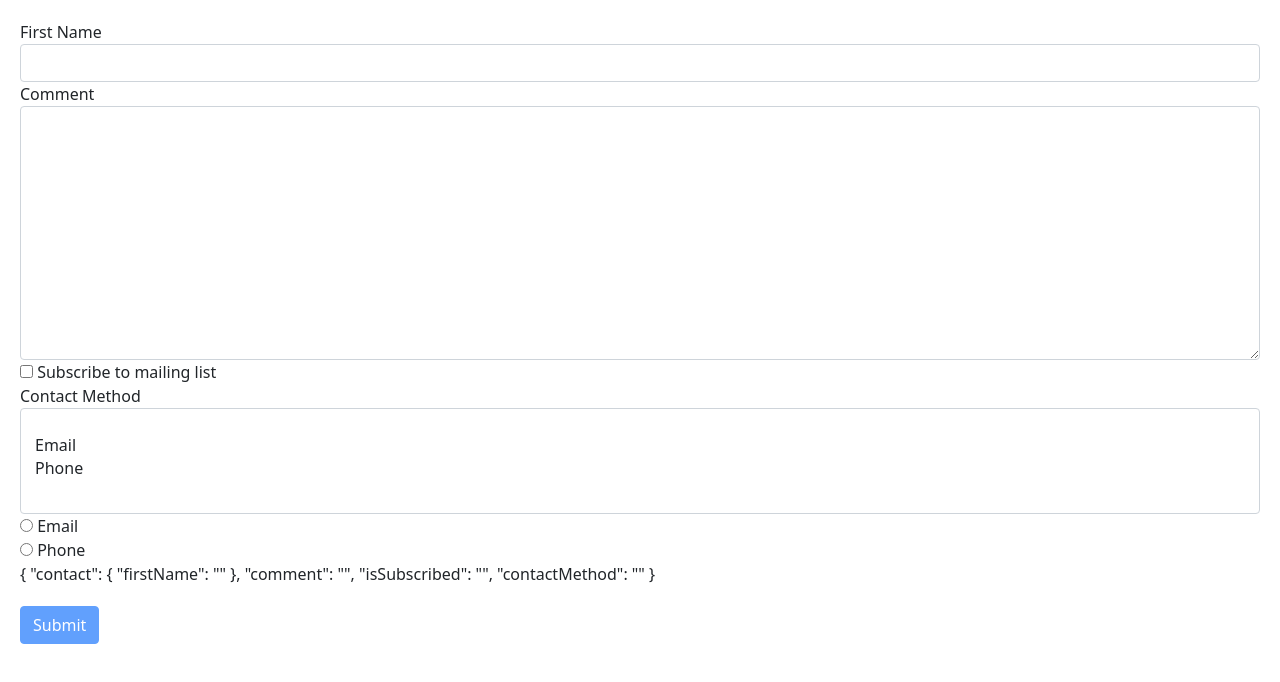
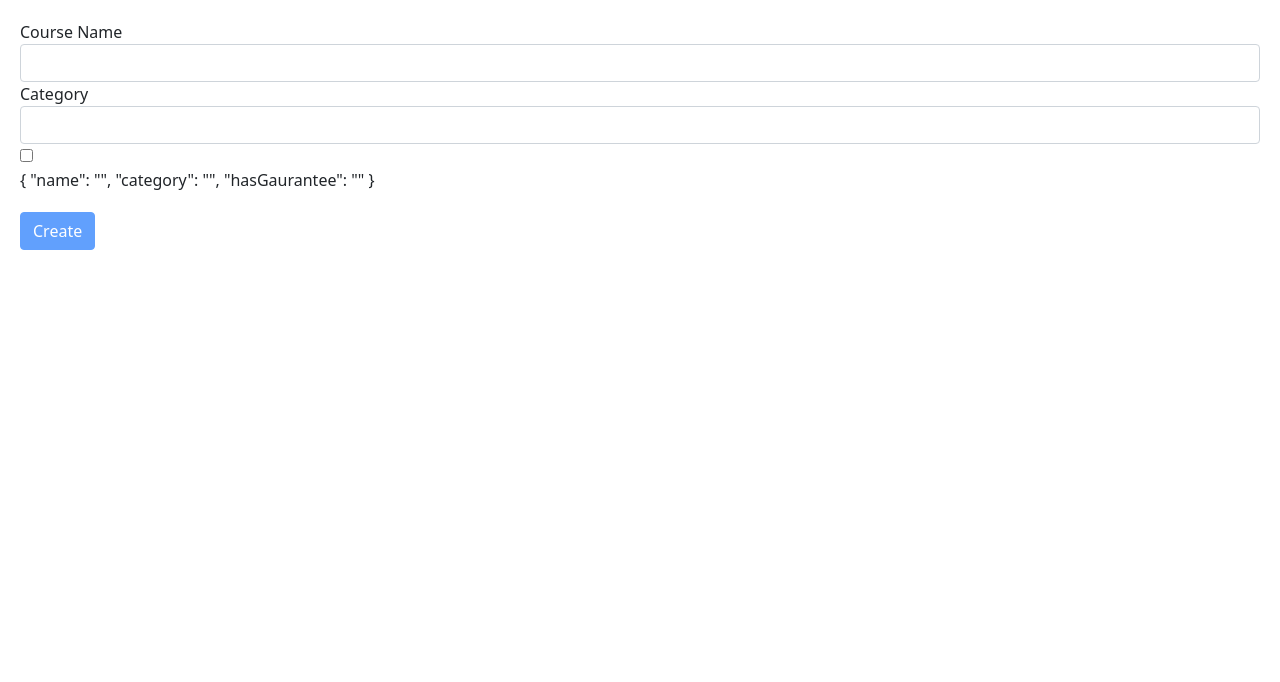
Before and after one commit to ajisrael/mosh-angular, an Angular app in the folder hello-world/: page / in a window 1280 px wide. Shown: the top 682 px of the page. Built offline with nearby package versions, Linux system fonts and the light colour scheme.

Commit message:
template driven forms assignment

```diff
--- a/hello-world/src/app/app.component.html
+++ b/hello-world/src/app/app.component.html
@@ -1 +1 @@
-<contact-form></contact-form>
+<course-form></course-form>
--- a/hello-world/src/app/app.module.ts
+++ b/hello-world/src/app/app.module.ts
@@ -14,6 +14,7 @@ import { LikeComponent } from './like/like.component';
 import { InputFormatDirective } from './input-format.directive';
 import { ZippyComponent } from './zippy/zippy.component';
 import { ContactFormComponent } from './contact-form/contact-form.component';
+import { CourseFormComponent } from './course-form/course-form.component';
 
 @NgModule({
   declarations: [
@@ -27,6 +28,7 @@ import { ContactFormComponent } from './contact-form/contact-form.component';
     InputFormatDirective,
     ZippyComponent,
     ContactFormComponent,
+    CourseFormComponent,
   ],
   imports: [BrowserModule, AppRoutingModule, FormsModule],
   providers: [CoursesService],
--- /dev/null
+++ b/hello-world/src/app/course-form/course-form.component.html
@@ -0,0 +1,41 @@
+<form #f="ngForm">
+  <div class="form-group">
+    <label for="name">Course Name</label>
+    <input
+      required
+      minlength="5"
+      maxlength="32"
+      ngModel
+      name="name"
+      #courseName="ngModel"
+      id="name"
+      type="text"
+      class="form-control"
+    />
+    <div
+      class="alert alert-danger"
+      *ngIf="courseName.touched && !courseName.valid"
+    >
+      <div *ngIf="courseName.errors?.required">Course name is required</div>
+      <div *ngIf="courseName.errors?.minlength">
+        Course name should be minimum
+        {{ courseName.errors?.minlength.requiredLength }} characters.
+      </div>
+    </div>
+  </div>
+  <div class="form-group">
+    <label for="category">Category</label>
+    <select ngModel name="category" id="category" class="form-control">
+      <option *ngFor="let category of categories" [value]="category.id">
+        {{ category.name }}
+      </option>
+    </select>
+  </div>
+  <div class="checkbox">
+    <label><input ngModel name="hasGaurantee" type="checkbox" /></label>
+  </div>
+  <p>
+    {{ f.value | json }}
+  </p>
+  <button class="btn btn-primary mt-1" [disabled]="!f.valid">Create</button>
+</form>
--- /dev/null
+++ b/hello-world/src/app/course-form/course-form.component.ts
@@ -0,0 +1,15 @@
+import { Component } from '@angular/core';
+
+@Component({
+  selector: 'course-form',
+  templateUrl: './course-form.component.html',
+  styleUrls: ['./course-form.component.css'],
+})
+export class CourseFormComponent {
+  categories = [
+    { id: 0, name: '' },
+    { id: 1, name: 'Development' },
+    { id: 2, name: 'Art' },
+    { id: 3, name: 'Languages' },
+  ];
+}
```
Also changed, not shown: hello-world/src/app/course-form/course-form.component.css (added), 1 other file (tests, documents, lock files or other folders).
